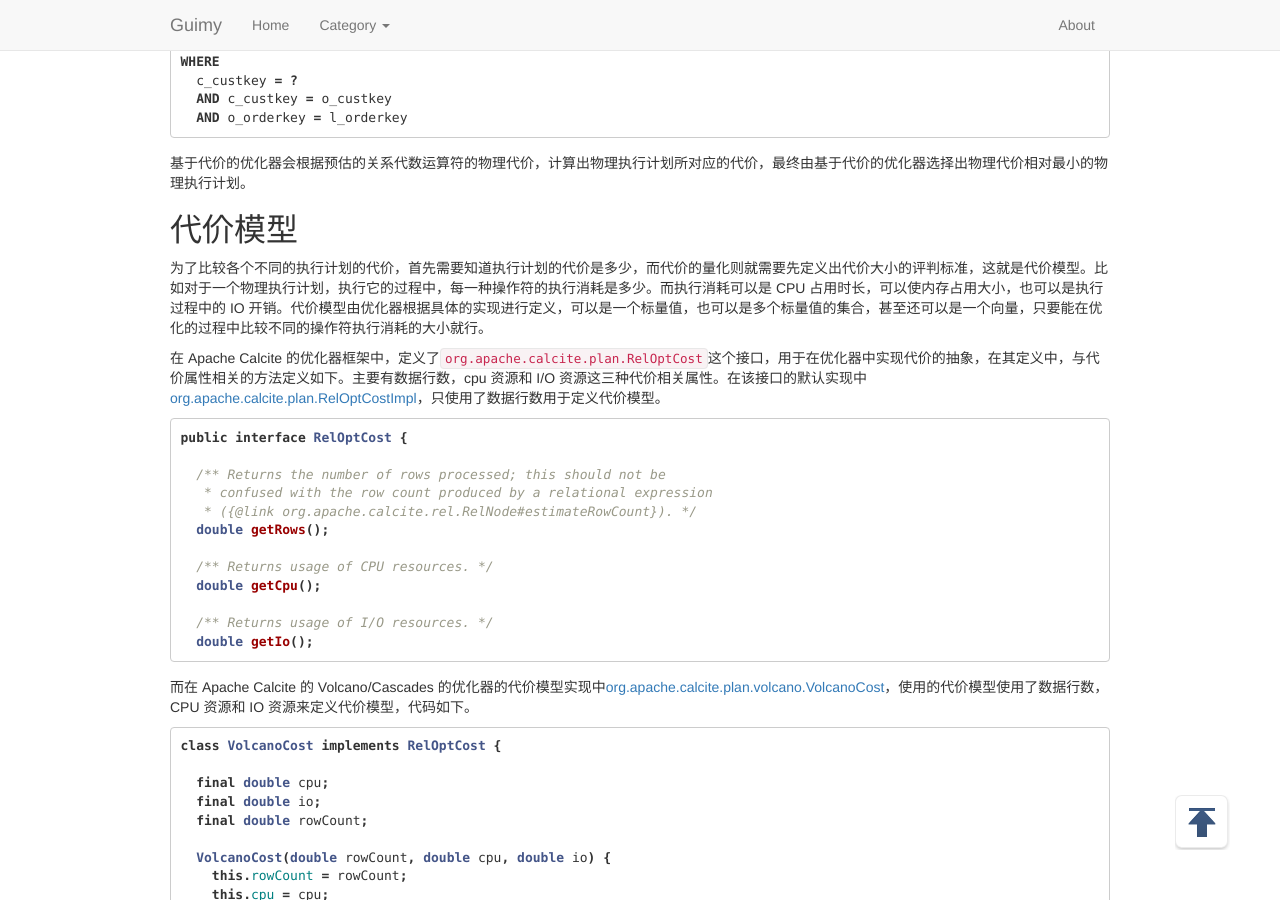
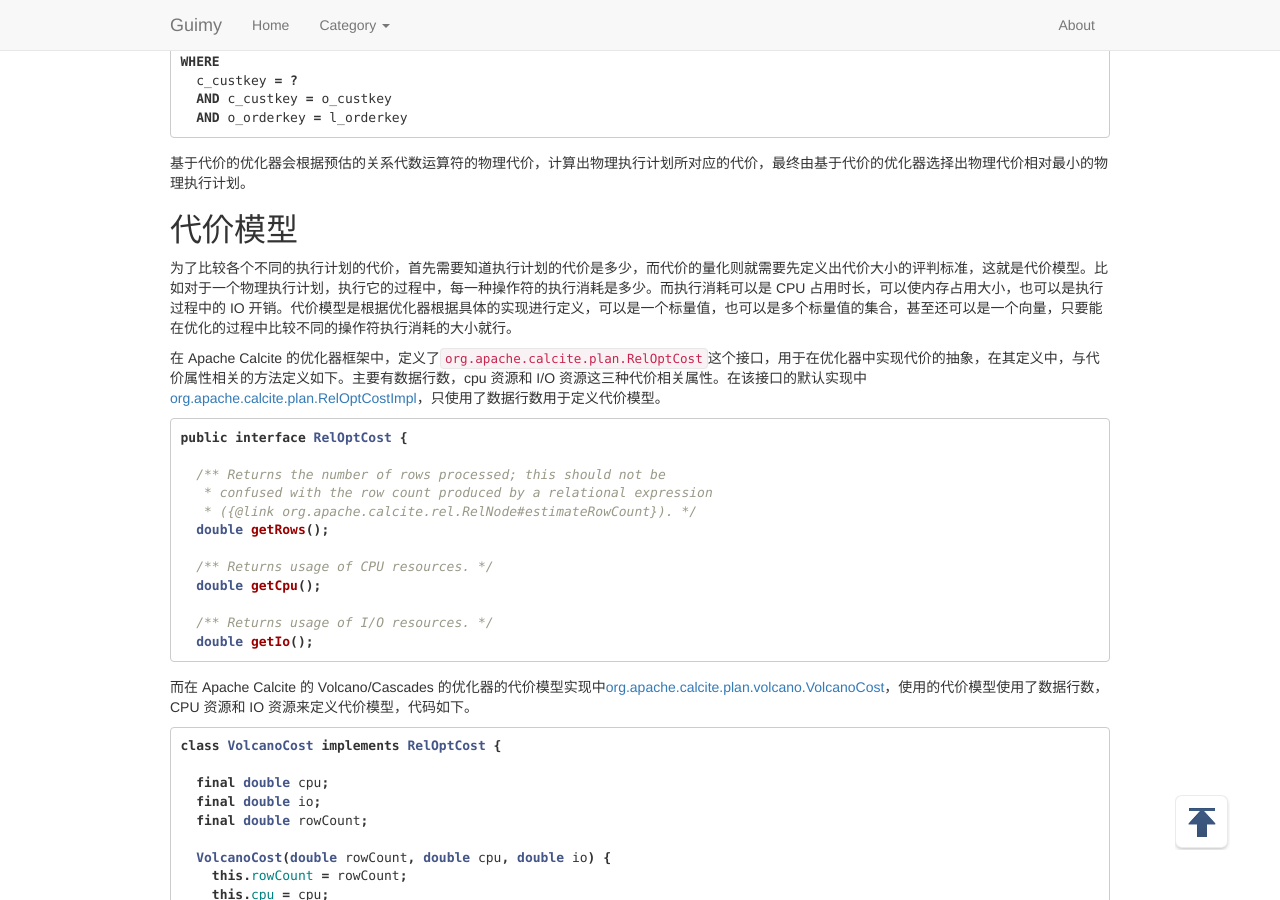
Before and after one commit to guimingyue/guimingyue.github.io, a Jekyll site: the page built from _posts/2021-11-21-what-does-cost-mean-in-db-optimizer.md, in a window 1280 px wide and 900 px high, scrolled down 667 px. Built offline with Jekyll 4.4.1, drawn with Linux system fonts in a browser that asks for light colours.

Commit message:
Update 2021-11-21-what-does-cost-mean-in-db-optimizer.md

```diff
--- a/_posts/2021-11-21-what-does-cost-mean-in-db-optimizer.md
+++ b/_posts/2021-11-21-what-does-cost-mean-in-db-optimizer.md
@@ -32,7 +32,7 @@ WHERE
 基于代价的优化器会根据预估的关系代数运算符的物理代价，计算出物理执行计划所对应的代价，最终由基于代价的优化器选择出物理代价相对最小的物理执行计划。
 
 ## 代价模型
-为了比较各个不同的执行计划的代价，首先需要知道执行计划的代价是多少，而代价的量化则就需要先定义出代价大小的评判标准，这就是代价模型。比如对于一个物理执行计划，执行它的过程中，每一种操作符的执行消耗是多少。而执行消耗可以是 CPU 占用时长，可以使内存占用大小，也可以是执行过程中的 IO 开销。代价模型由优化器根据具体的实现进行定义，可以是一个标量值，也可以是多个标量值的集合，甚至还可以是一个向量，只要能在优化的过程中比较不同的操作符执行消耗的大小就行。
+为了比较各个不同的执行计划的代价，首先需要知道执行计划的代价是多少，而代价的量化则就需要先定义出代价大小的评判标准，这就是代价模型。比如对于一个物理执行计划，执行它的过程中，每一种操作符的执行消耗是多少。而执行消耗可以是 CPU 占用时长，可以使内存占用大小，也可以是执行过程中的 IO 开销。代价模型是根据优化器根据具体的实现进行定义，可以是一个标量值，也可以是多个标量值的集合，甚至还可以是一个向量，只要能在优化的过程中比较不同的操作符执行消耗的大小就行。
 
 在 Apache Calcite 的优化器框架中，定义了[`org.apache.calcite.plan.RelOptCost`](https://github.com/apache/calcite/blob/master/core/src/main/java/org/apache/calcite/plan/RelOptCost.java)这个接口，用于在优化器中实现代价的抽象，在其定义中，与代价属性相关的方法定义如下。主要有数据行数，cpu 资源和 I/O 资源这三种代价相关属性。在该接口的默认实现中[org.apache.calcite.plan.RelOptCostImpl](https://github.com/apache/calcite/blob/master/core/src/main/java/org/apache/calcite/plan/RelOptCostImpl.java)，只使用了数据行数用于定义代价模型。
 
```
